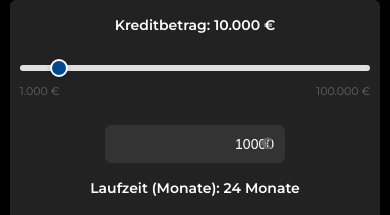
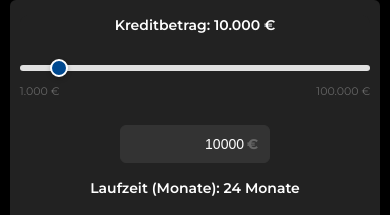
Before and after one commit to THOR-code-dev/finanztraum24-site, a React (Vite) app: page /kredi-hesaplama in a window 390 px wide. Shown: the top 215 px of the page. Built offline with nearby package versions, Linux system fonts and the light colour scheme.

Commit message:
1231231241

```diff
--- a/src/components/CreditCalculatorForm.css
+++ b/src/components/CreditCalculatorForm.css
@@ -157,6 +157,8 @@
     transform: translateY(-50%);
     color: #F2CD83;
     font-weight: 500;
+    pointer-events: none; /* Tıklamayı engelleme */
+    z-index: 1; /* Sembolün üstte olmasını sağlama */
 }
 
 .select-wrapper {
@@ -395,6 +397,22 @@
         background-position: right 12px center;
     }
 
+    /* Mobil görünümde manuel giriş alanı düzenlemeleri */
+    .manual-input-container {
+        position: relative;
+        max-width: 150px;
+    }
+
+    .manual-amount-input {
+        padding-right: 25px;
+        font-size: 14px;
+    }
+
+    .currency-symbol {
+        right: 8px;
+        font-size: 14px;
+    }
+
     .btn-primary {
         font-size: 16px;
         padding: 14px 16px;
```
